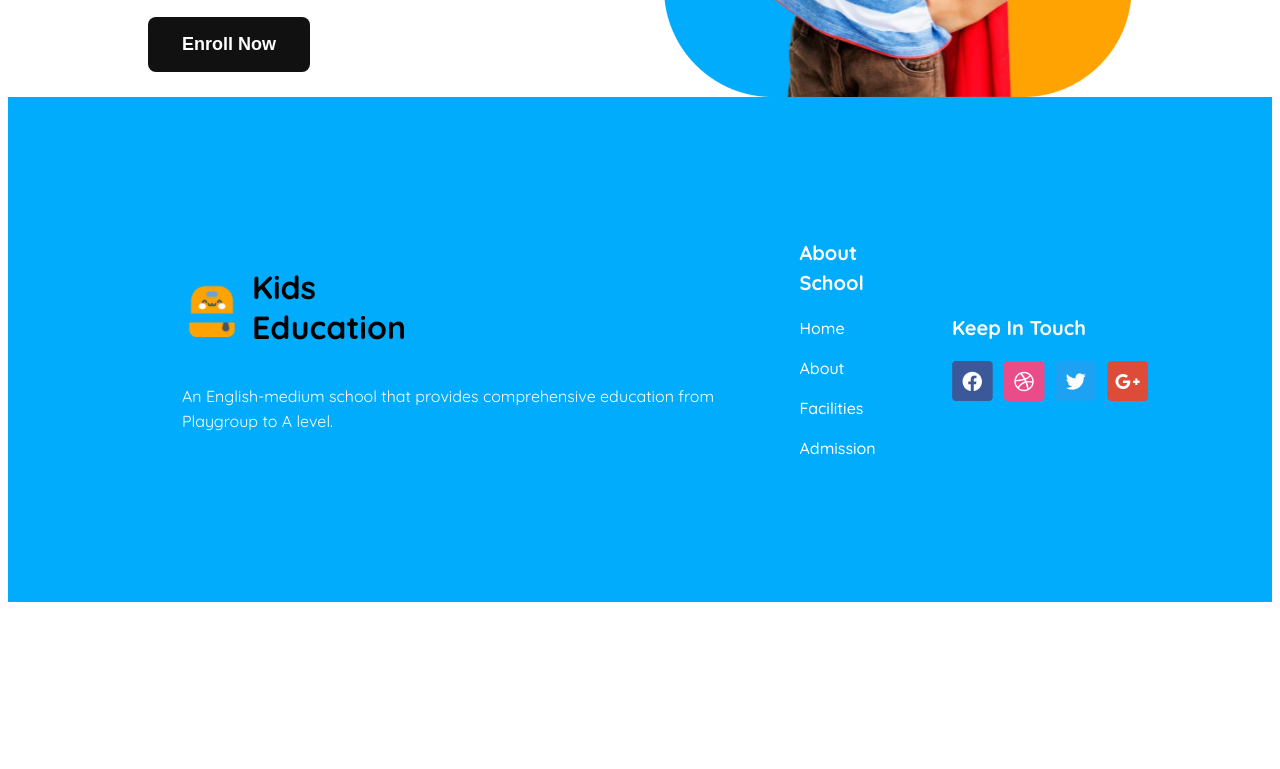
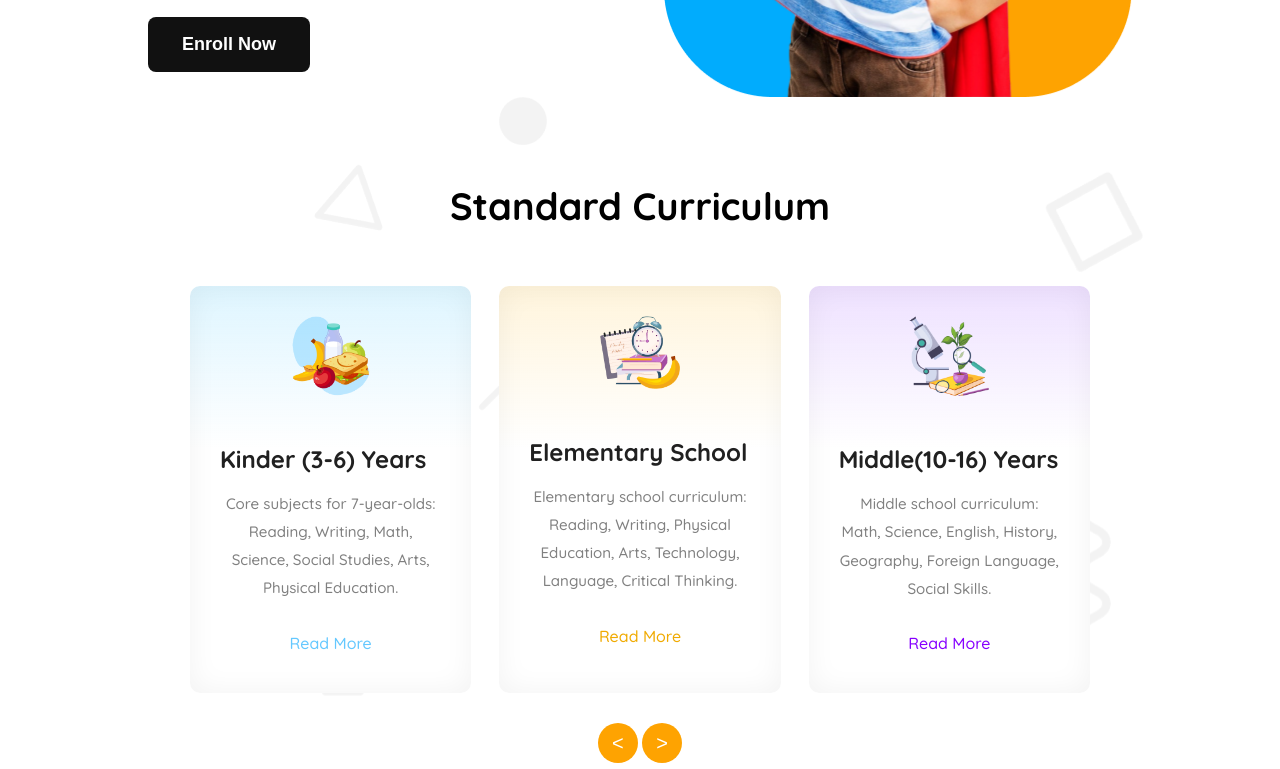
Before and after one commit to RiajAhmed/Assignment-2-Programming--Hero, a plain HTML site: page index.html in a window 1280 px wide. Shown: the part 631-1400 px from the top of the page. Before the commit the page ends 1241 px from the top, so only its background shows below. Drawn offline with Linux system fonts and the light colour scheme.

Commit message:
added Curriculum section

```diff
--- a/index.html
+++ b/index.html
@@ -46,6 +46,36 @@
 
     </div>
     <main>
+      <section id="curriculum">
+        <h2>Standard Curriculum</h2>
+        <div class="card-container">
+          <div class="card-kinder">
+            <img src="/images/kinder.png" alt="Kinder Icon">
+            <h3>Kinder (3-6) Years</h3>
+            <p>Core subjects for 7-year-olds: Reading, Writing, Math, Science, Social Studies, Arts, Physical Education.</p>
+            <a href="#" class="read-more">Read More</a>
+          </div>
+
+          <div class="card-elementary">
+            <img src="/images/elementary.png" alt="Elementary Icon">
+            <h3>Elementary School</h3>
+            <p>Elementary school curriculum: Reading, Writing, Physical Education, Arts, Technology, Language, Critical Thinking.</p>
+            <a href="#" class="read-more">Read More</a>
+          </div>
+
+          <div class="card-middle">
+            <img src="/images/middle.png" alt="Middle Icon">
+            <h3>Middle(10-16) Years</h3>
+            <p>Middle school curriculum: Math, Science, English, History, Geography, Foreign Language, Social Skills.</p>
+            <a href="#" class="read-more">Read More</a>
+          </div>
+        </div>
+
+        <div class="navigation">
+          <button class="prev">&lt;</button>
+          <button class="next">&gt;</button>
+        </div>
+      </section>
 
     </main>
     <footer>
--- a/styles/styles.css
+++ b/styles/styles.css
@@ -129,7 +129,6 @@ nav ul li {
 /* Footer */
 footer {
   max-width: 1070px;
-  max-height: 222px;
   display: flex;
   justify-content: space-between;
   align-items: center;
@@ -199,15 +198,154 @@ footer {
   gap: 10px;
 }
 
+/* Standard curriculum */
+main {
+  margin: 0;
+  padding: 0;
+}
+
+/* Section Styling */
+#curriculum {
+  text-align: center;
+  padding: 50px 0;
+  background-image: url(../images/bg.png);
+}
+
+#curriculum h2 {
+  color: rgb(0, 0, 0);
+  font-size: 38px;
+  font-weight: 700;
+  line-height: 57.5px;
+  letter-spacing: 0%;
+  margin-bottom: 50px;
+}
+
+/* Card Styling */
+.card-container {
+  display: flex;
+  justify-content: space-between;
+  max-width: 900px;
+  margin: 0 auto;
+  gap: 28px;
+}
+
+.card-kinder {
+  box-shadow: inset 0px 0px 28.3px 0.94px rgba(0, 0, 0, 0.05);
+  background: linear-gradient(
+      180deg,
+      rgb(222, 245, 255),
+      rgba(255, 255, 255, 0) 40%
+    ),
+    rgb(255, 255, 255);
+  border-radius: 10px;
+  padding: 30px;
+  text-align: center;
+  width: 300px;
+}
+.card-elementary {
+  box-shadow: inset 0px 0px 28.3px 0.94px rgba(0, 0, 0, 0.05);
+  background: linear-gradient(
+      180deg,
+      rgb(255, 244, 220),
+      rgba(255, 255, 255, 0) 40%
+    ),
+    rgb(255, 255, 255);
+  border-radius: 10px;
+  padding: 30px;
+  text-align: center;
+  width: 300px;
+}
+.card-middle {
+  box-shadow: inset 0px 0px 28.3px 0.94px rgba(0, 0, 0, 0.05);
+  background: linear-gradient(
+      180deg,
+      rgb(238, 225, 255),
+      rgba(255, 255, 255, 0) 40%
+    ),
+    rgb(255, 255, 255);
+  border-radius: 10px;
+  padding: 30px;
+  text-align: center;
+  width: 300px;
+}
+
+.card-kinder img,
+.card-elementary img,
+.card-middle img {
+  width: 80px;
+  margin-bottom: 20px;
+}
+
+.card-kinder h3,
+.card-elementary h3,
+.card-middle h3 {
+  color: rgb(32, 32, 32);
+  font-size: 24px;
+  font-weight: 700;
+  line-height: 30.65px;
+  letter-spacing: 0%;
+  margin-bottom: 10px;
+}
+
+.card-kinder p,
+.card-elementary p,
+.card-middle p {
+  color: rgb(128, 128, 128);
+  font-size: 15.09px;
+  font-weight: 500;
+  line-height: 28.3px;
+  letter-spacing: 0%;
+  margin-bottom: 20px;
+}
+
+.card-kinder a {
+  display: inline-block;
+  padding: 10px 20px;
+  color: rgb(100, 200, 255);
+  text-decoration: none;
+  border-radius: 5px;
+}
+.card-elementary a {
+  display: inline-block;
+  padding: 10px 20px;
+  color: rgb(240, 170, 0);
+  text-decoration: none;
+  border-radius: 5px;
+}
+.card-middle a {
+  display: inline-block;
+  padding: 10px 20px;
+  color: rgb(135, 0, 255);
+  text-decoration: none;
+  border-radius: 5px;
+}
+
+/* Navigation Styling */
+.navigation {
+  margin-top: 30px;
+}
+
+.navigation button {
+  background: rgb(254, 163, 1);
+  border: none;
+  border-radius: 50%;
+  width: 40px;
+  height: 40px;
+  font-size: 20px;
+  color: #fff;
+  cursor: pointer;
+}
+
 /* Mobile Responsiveness */
 @media (max-width: 576px) {
   nav ul,
   header h3,
-  header .contact-button {
-    display: none; /* Hide the default navigation on mobile */
+  header .contact-button,
+  .navigation {
+    display: none;
   }
   .menu-icon {
-    display: flex; /* Show the menu icon on mobile */
+    display: flex;
   }
 
   .banner {
@@ -222,4 +360,24 @@ footer {
   .banner-description {
     text-align: center;
   }
+  footer {
+    flex-direction: column;
+    align-items: left;
+    padding-left: 0%;
+    margin-left: 0%;
+    text-align: left;
+  }
+  .kids-school p,
+  .about-school,
+  .social-media {
+    text-align: left;
+    padding-left: 10px;
+    margin-left: 0%;
+  }
+  #curriculum,
+  .card-container {
+    display: grid;
+    grid-template-columns: 1fr;
+    align-items: center;
+  }
 }
```
